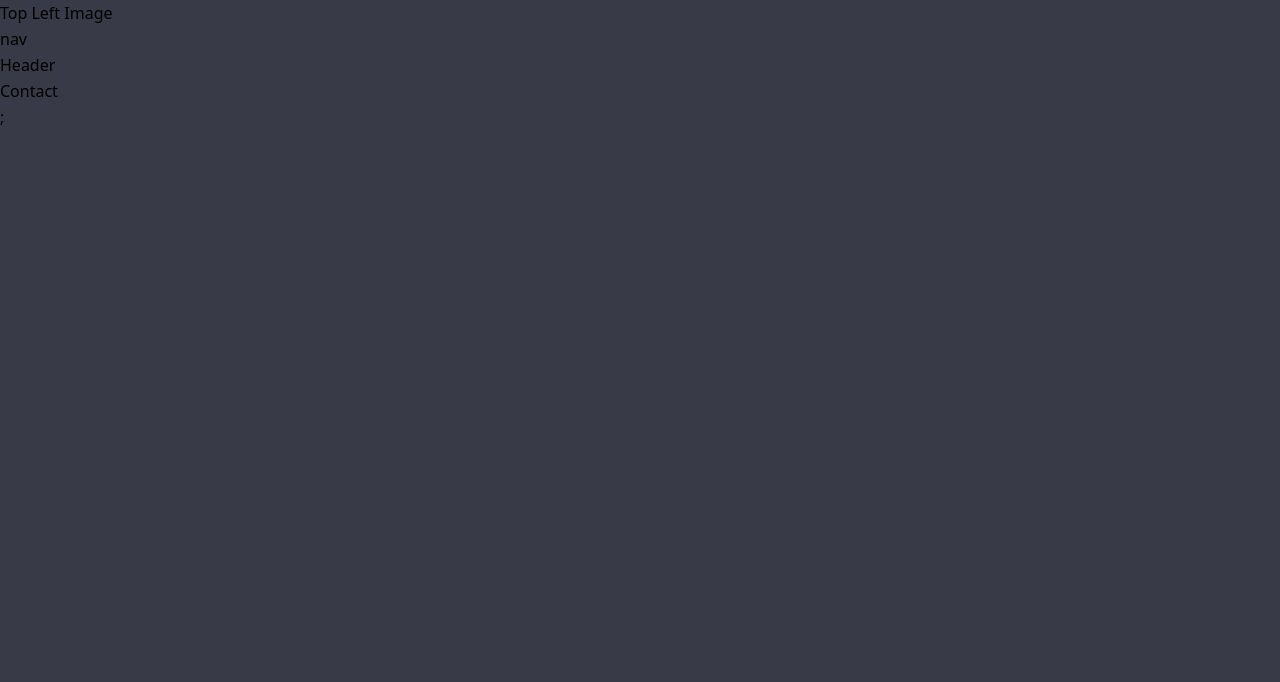
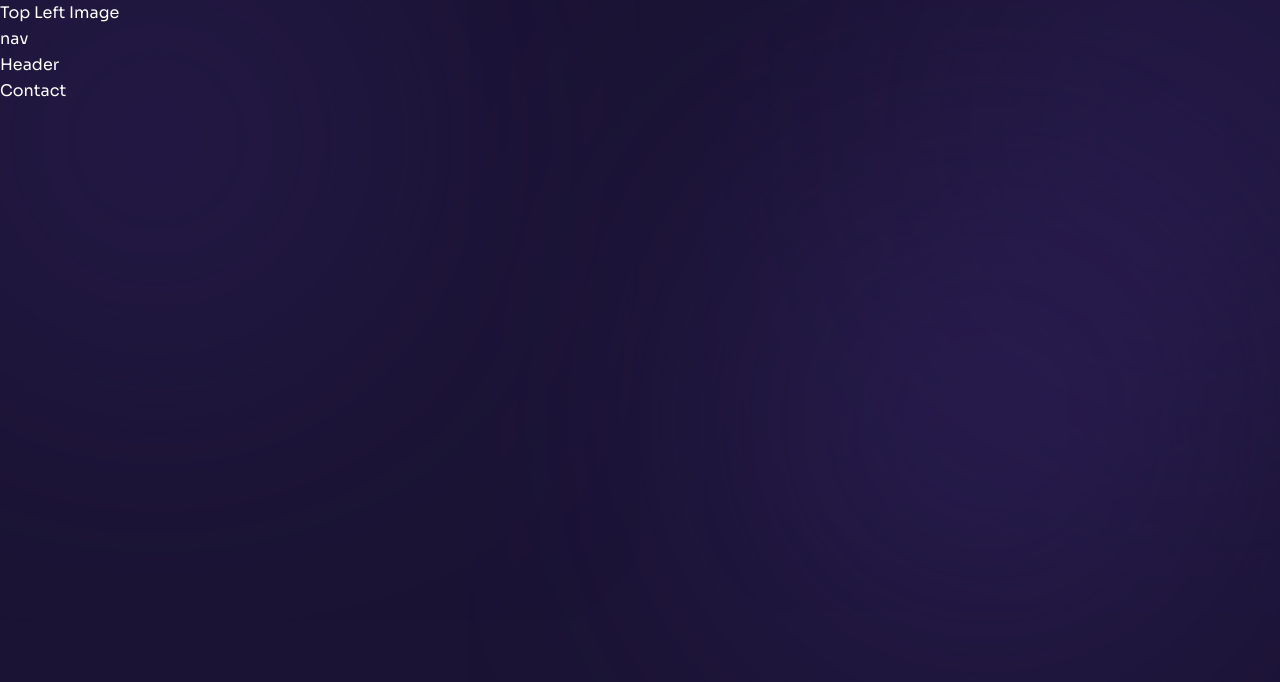
Before and after one commit to Besufekad-HAZ/Elfarus-Portfolio, a Next.js app: page /contact in a window 1280 px wide. Shown: the top 682 px of the page. Built offline with nearby package versions, Linux system fonts and the light colour scheme.

Commit message:
Fix layout issues

```diff
--- a/components/Layout.js
+++ b/components/Layout.js
@@ -15,7 +15,7 @@ import TopLeftImg from "../components/TopLeftImg";
 
 const Layout = ({ children }) => {
   return (
-    <div>
+    <div className={`page bg-site text-white bg-cover bg-no-repeat ${sora.variable} font-sora realtive`}>
       <TopLeftImg />
       <Nav />
       <Header />
--- a/pages/_app.js
+++ b/pages/_app.js
@@ -6,7 +6,7 @@ import Layout from "../components/Layout";
 function MyApp({ Component, pageProps }) {
   return (
     <Layout>
-      <Component {...pageProps} />;
+      <Component {...pageProps} />
     </Layout>
   );
 }
```
